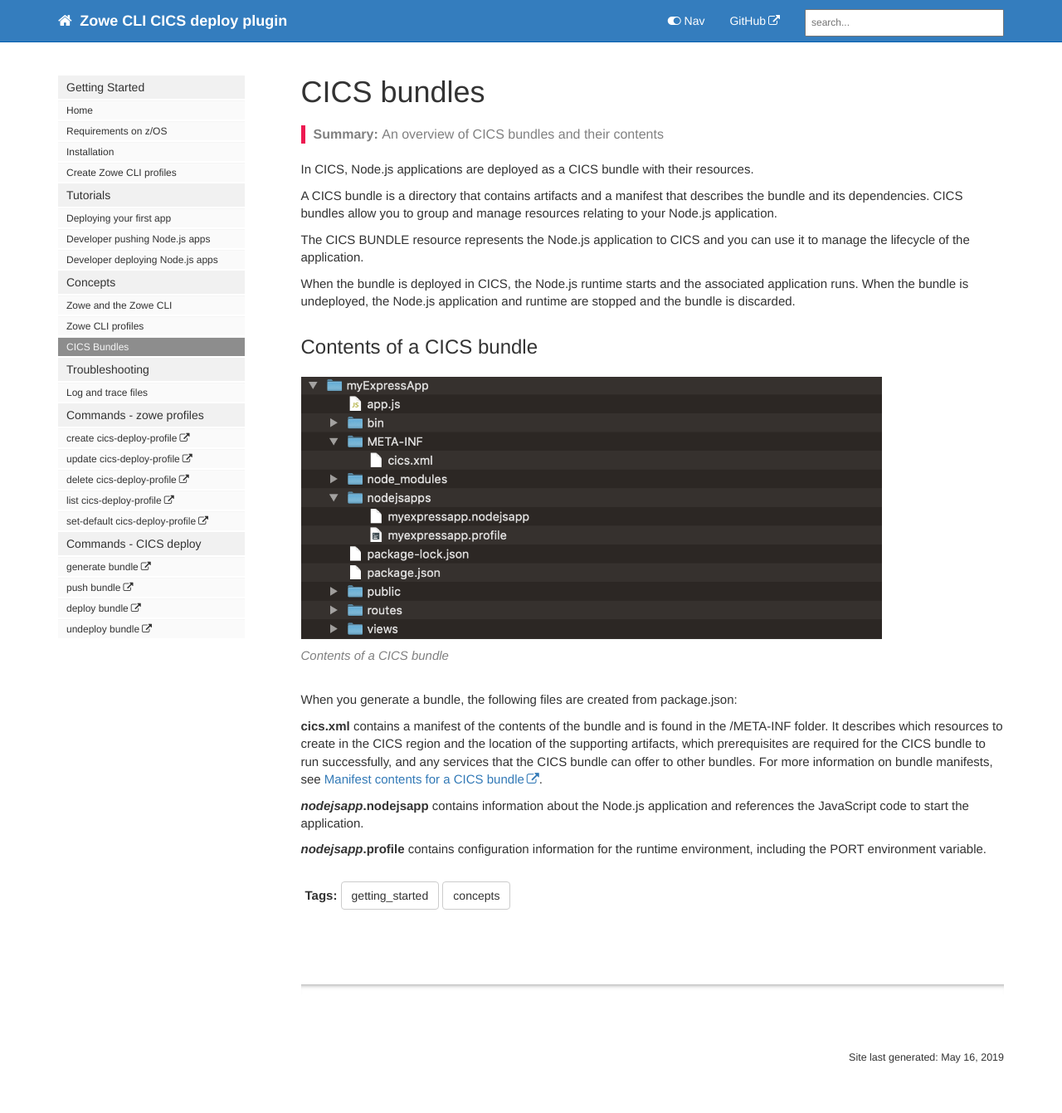
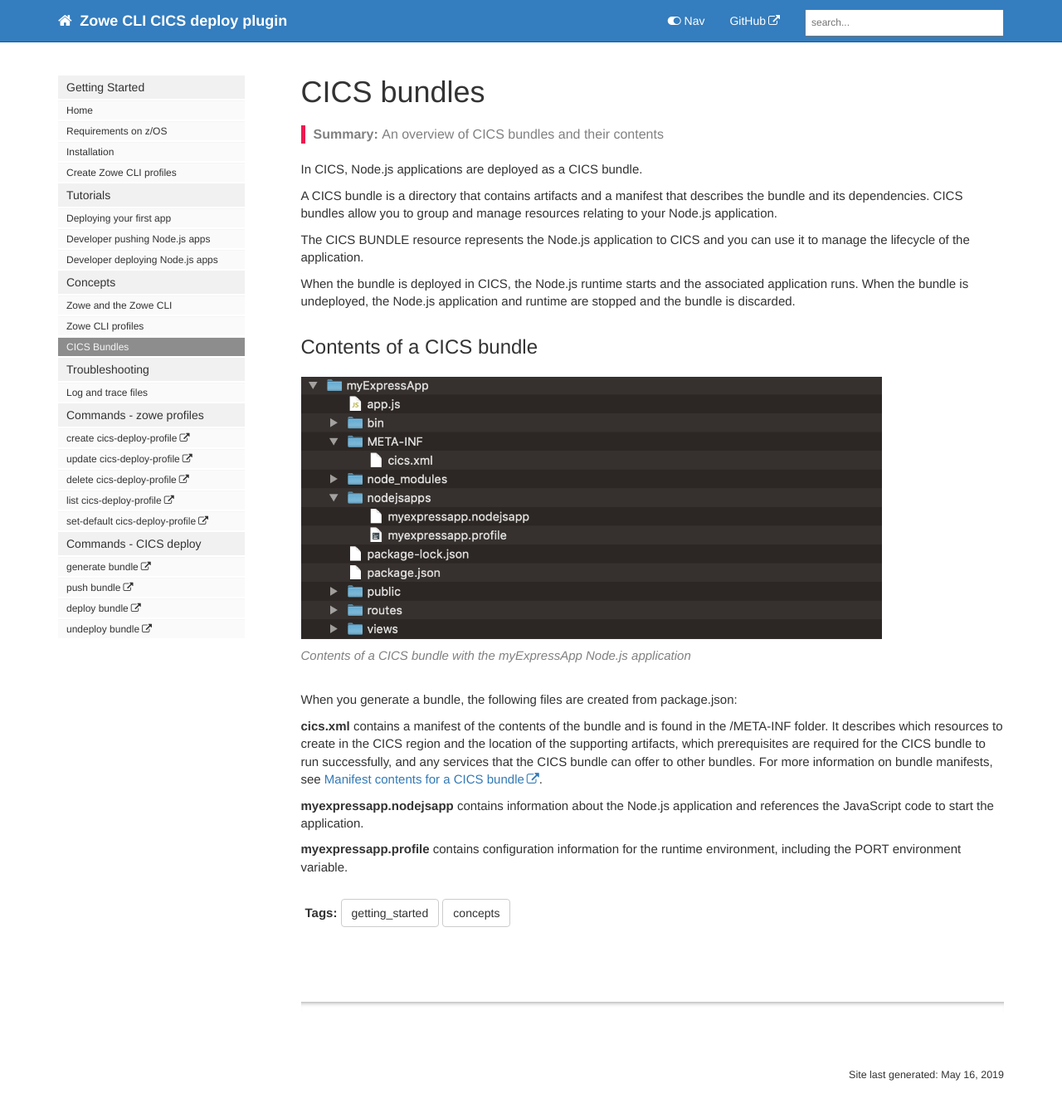
Before and after one commit to IBM/zowe-cli-cics-deploy-plugin, a Jekyll site: the page built from docs/pages/cdp/cdp-cics-bundles.md, in a window 1280 px wide and 1365 px high. Shown: the top 1341 px of the window at 83% size. Built offline with Jekyll 4.4.1, drawn with Linux system fonts in a browser that asks for light colours; nearby versions of some CDN libraries; comment, search, counter and statistics services are not loaded.

Commit message:
tweaked bundle text

```diff
--- a/docs/pages/cdp/cdp-cics-bundles.md
+++ b/docs/pages/cdp/cdp-cics-bundles.md
@@ -8,7 +8,7 @@ permalink: cdp-cics-bundles.html
 folder: cdp
 toc: false
 ---
-In CICS, Node.js applications are deployed as a CICS bundle with their resources.
+In CICS, Node.js applications are deployed as a CICS bundle.
 
 A CICS bundle is a directory that contains artifacts and a manifest that describes the bundle and its dependencies. CICS bundles allow you to group and manage resources relating to your Node.js application.
 
@@ -18,12 +18,12 @@ When the bundle is deployed in CICS, the Node.js runtime starts and the associat
 
 ## Contents of a CICS bundle
 
-{% include image.html file="CICSbundlecontents.png" alt="Contents of a CICS bundle" caption="Contents of a CICS bundle" %}
+{% include image.html file="CICSbundlecontents.png" alt="Contents of a CICS bundle with the myExpressApp Node.js application" caption="Contents of a CICS bundle with the myExpressApp Node.js application" %}
 
 When you generate a bundle, the following files are created from package.json:
 
 **cics.xml** contains a manifest of the contents of the bundle and is found in the /META-INF folder. It describes which resources to create in the CICS region and the location of the supporting artifacts, which prerequisites are required for the CICS bundle to run successfully, and any services that the CICS bundle can offer to other bundles. For more information on bundle manifests, see [Manifest contents for a CICS bundle](https://www.ibm.com/support/knowledgecenter/SSGMCP_5.5.0/configuring/resources/manifestdefinitions.html).
 
-***nodejsapp*.nodejsapp** contains information about the Node.js application and references the JavaScript code to start the application.
+**myexpressapp.nodejsapp** contains information about the Node.js application and references the JavaScript code to start the application.
 
-***nodejsapp*.profile** contains configuration information for the runtime environment, including the PORT environment variable.
+**myexpressapp.profile** contains configuration information for the runtime environment, including the PORT environment variable.
```
